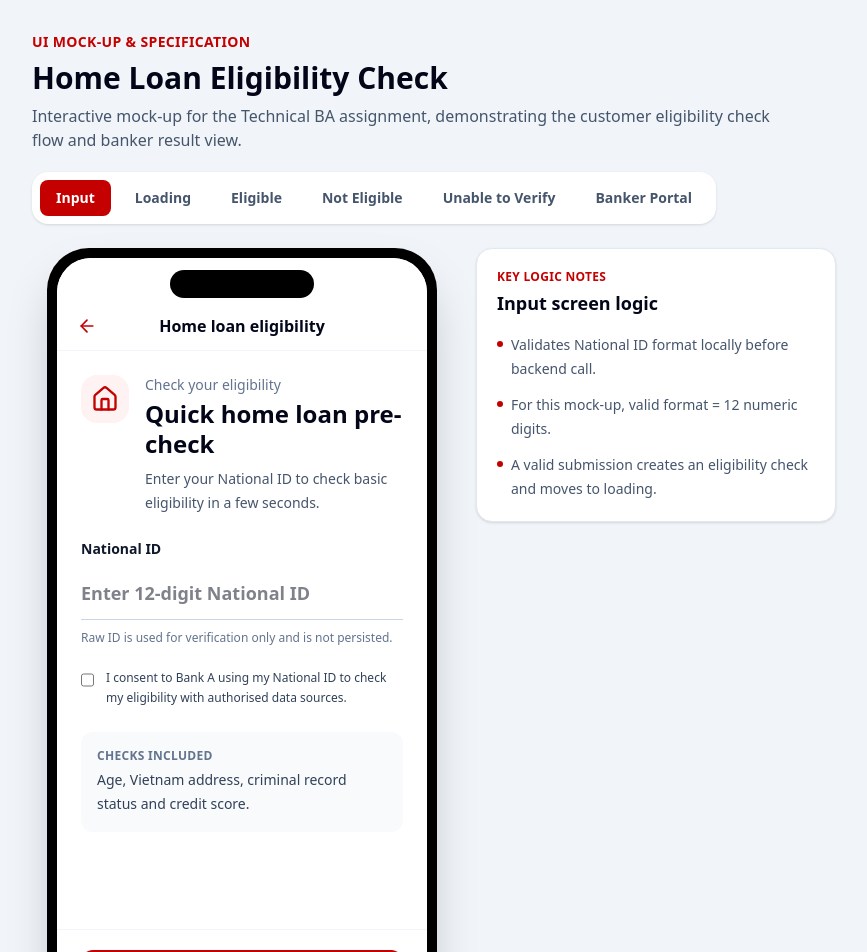
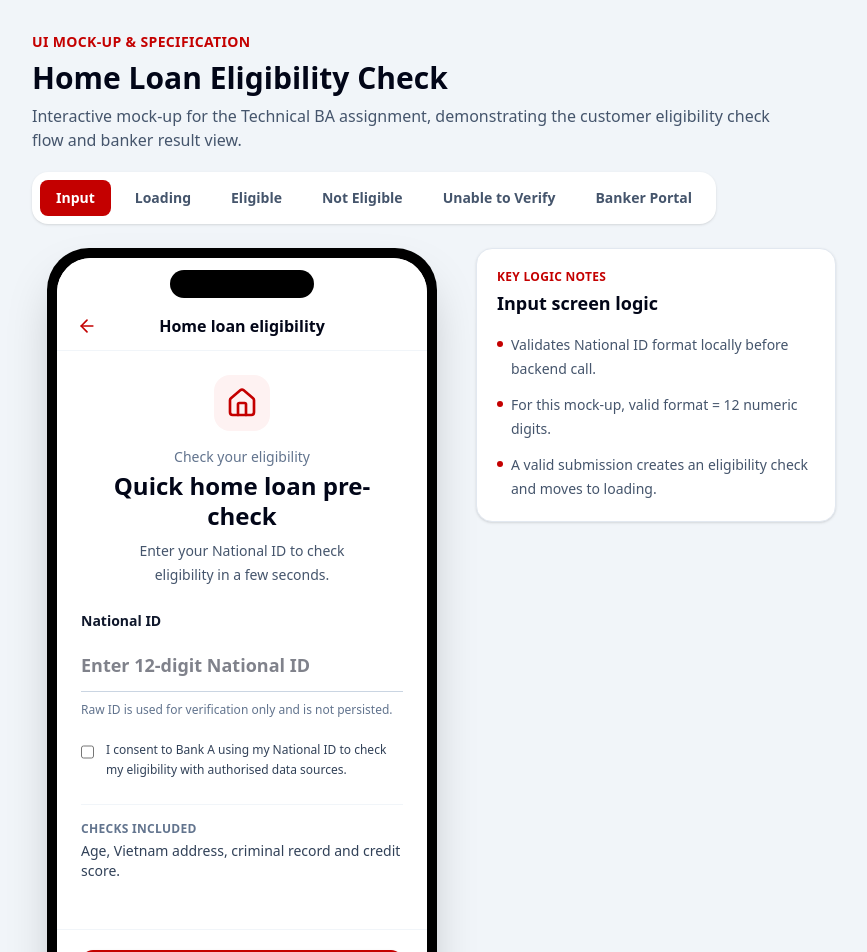
Before and after one commit to hoangphuc1999tg/nab-eligibility-ui, a React (Vite) app: page / in a window 1280 px wide. Shown: the top 952 px of the page, without its empty margins (0-867 px from the left). Built offline with nearby package versions, Linux system fonts and the light colour scheme.

Commit message:
Update App.jsx

```diff
--- a/src/App.jsx
+++ b/src/App.jsx
@@ -131,20 +131,18 @@ function NationalIdScreen({
       <MobileTopBar title="Home loan eligibility" />
 
       <div className="px-6 pb-28 pt-6">
-<div className="flex items-start gap-4">
-  <div className="flex h-12 w-12 shrink-0 items-center justify-center rounded-2xl bg-red-50">
-    <Home className="h-7 w-7" style={{ color: NAB_RED }} />
+        <div className="text-center">
+          <div className="mx-auto flex h-14 w-14 items-center justify-center rounded-2xl bg-red-50">
+            <Home className="h-8 w-8" style={{ color: NAB_RED }} />
           </div>
 
-  <div>
-    <p className="text-sm text-slate-500">Check your eligibility</p>
+          <p className="mt-4 text-sm text-slate-500">Check your eligibility</p>
           <h2 className="mt-1 text-2xl font-bold leading-tight text-slate-950">
             Quick home loan pre-check
           </h2>
-    <p className="mt-2 text-sm leading-6 text-slate-600">
-      Enter your National ID to check basic eligibility in a few seconds.
+          <p className="mx-auto mt-2 max-w-[260px] text-sm leading-6 text-slate-600">
+            Enter your National ID to check eligibility in a few seconds.
           </p>
-  </div>
         </div>
 
         <div className="mt-6">
@@ -153,9 +151,9 @@ function NationalIdScreen({
           </label>
           <input
             value={nationalId}
-            onChange={(event) => {
-              setNationalId(event.target.value.replace(/\D/g, "").slice(0, 12));
-            }}
+            onChange={(event) =>
+              setNationalId(event.target.value.replace(/\D/g, "").slice(0, 12))
+            }
             className={`mt-2 w-full border-b bg-white px-0 py-3 text-lg font-semibold text-slate-950 outline-none focus:border-red-700 ${
               error ? "border-red-600" : "border-slate-300"
             }`}
@@ -193,12 +191,12 @@ function NationalIdScreen({
           </p>
         )}
 
-        <div className="mt-6 rounded-xl bg-slate-50 p-4">
+        <div className="mt-6 border-t border-slate-100 pt-4">
           <p className="text-xs font-bold uppercase tracking-wide text-slate-500">
             Checks included
           </p>
-          <p className="mt-1 text-sm leading-6 text-slate-700">
-            Age, Vietnam address, criminal record status and credit score.
+          <p className="mt-1 text-sm text-slate-700">
+            Age, Vietnam address, criminal record and credit score.
           </p>
         </div>
       </div>
```
Lines whose indentation alone changed are shown as unchanged.
